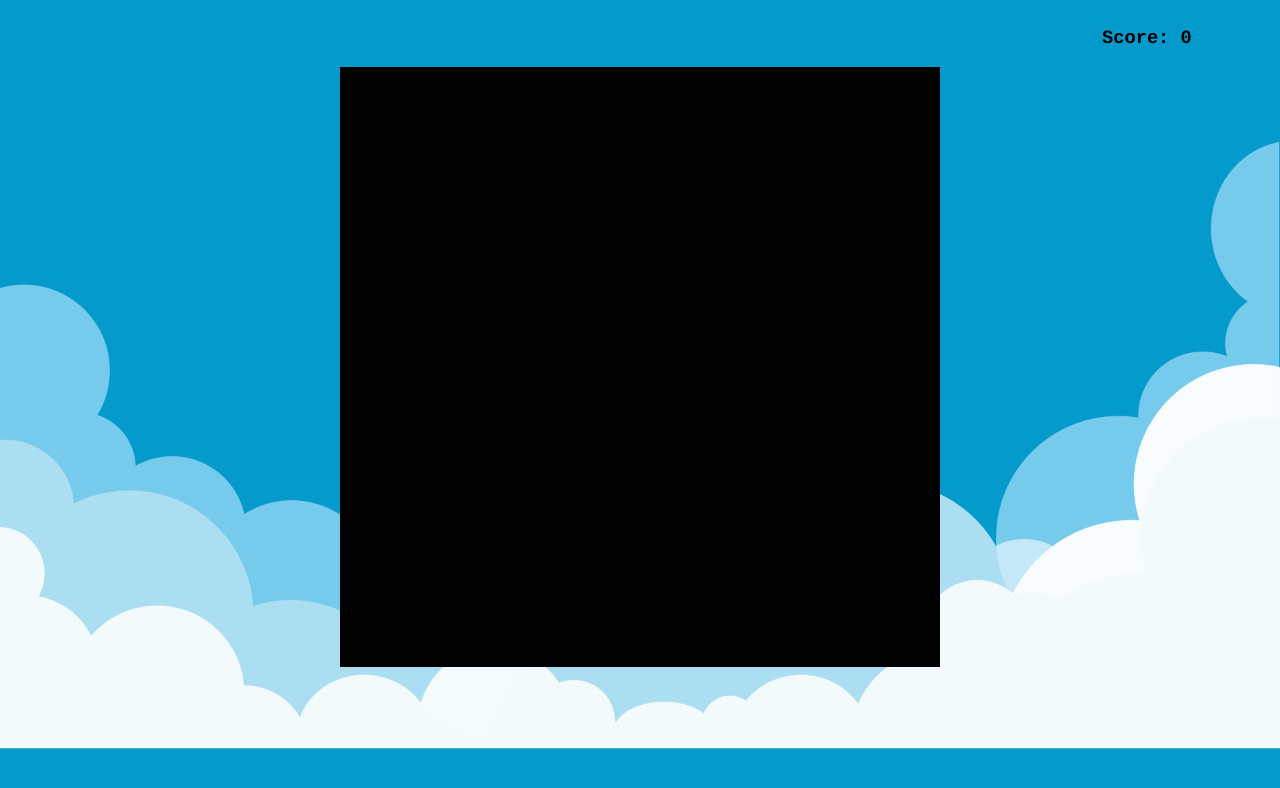
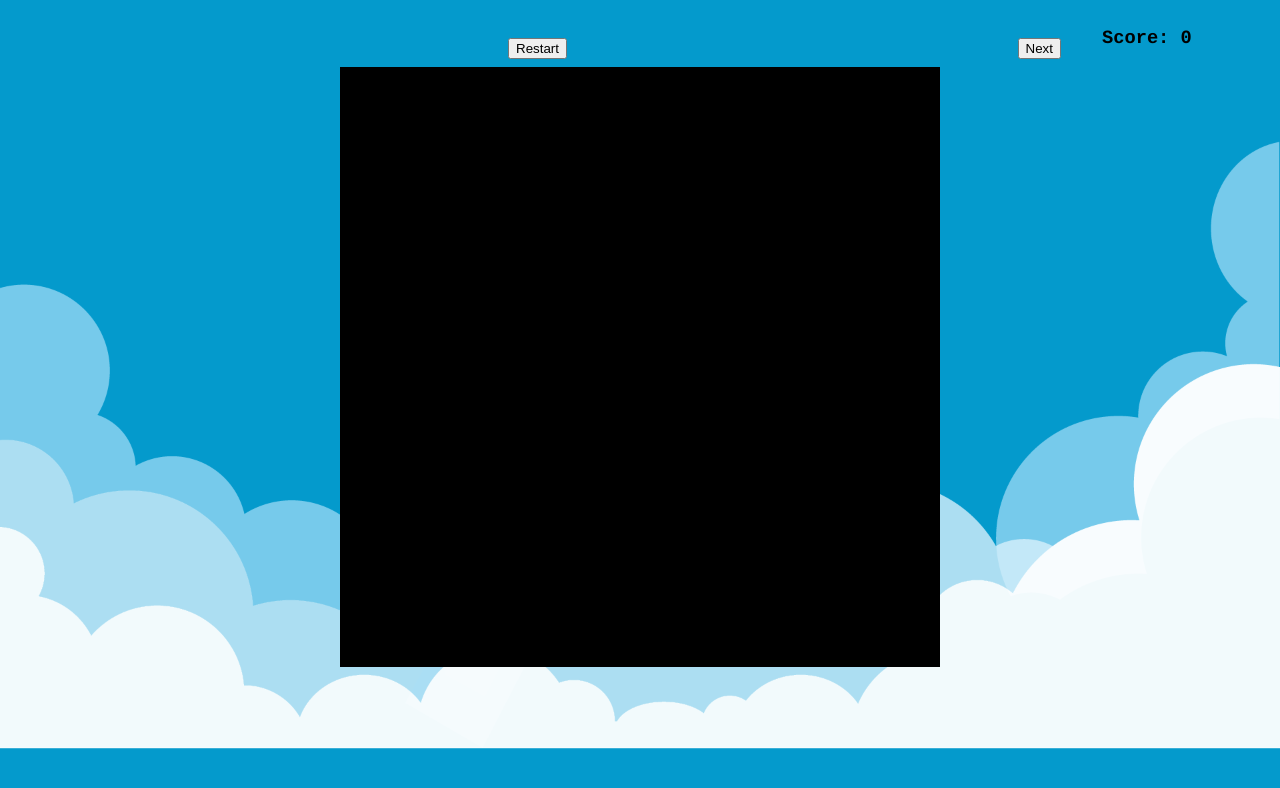
Before and after one commit to Dragoon013/gtr, a plain HTML site: page index.html in a window 1280 px wide. Drawn offline with Linux system fonts and the light colour scheme.

Commit message:
init commit, buttons placed

```diff
--- a/index.html
+++ b/index.html
@@ -8,11 +8,16 @@
   <body>
     <div id="header">
       <h3 id="score">Score: 0</h3>
+
     </div>
-
+    <div id="rbutton">
+	<button id="restartb" type="button">Restart</button>
+	<button id="nextb" type="button">Next</button>
+      </div>
     <div id="gameArea">
       <canvas id="game_canvas" width='600' height='700'>
 	Your Browser does not support canvas.
+
       </canvas>
     </div>
 
--- a/main.css
+++ b/main.css
@@ -8,6 +8,19 @@ body {
 
 #header {
     width: 100%;
+
+}
+
+#rbutton {
+    top: 30px;
+    position: relative;
+    margin-left: 500px;;
+    text-align: center:
+
+}
+
+#nextb{
+    margin-left: 441px;
 }
 
 #score {
```
